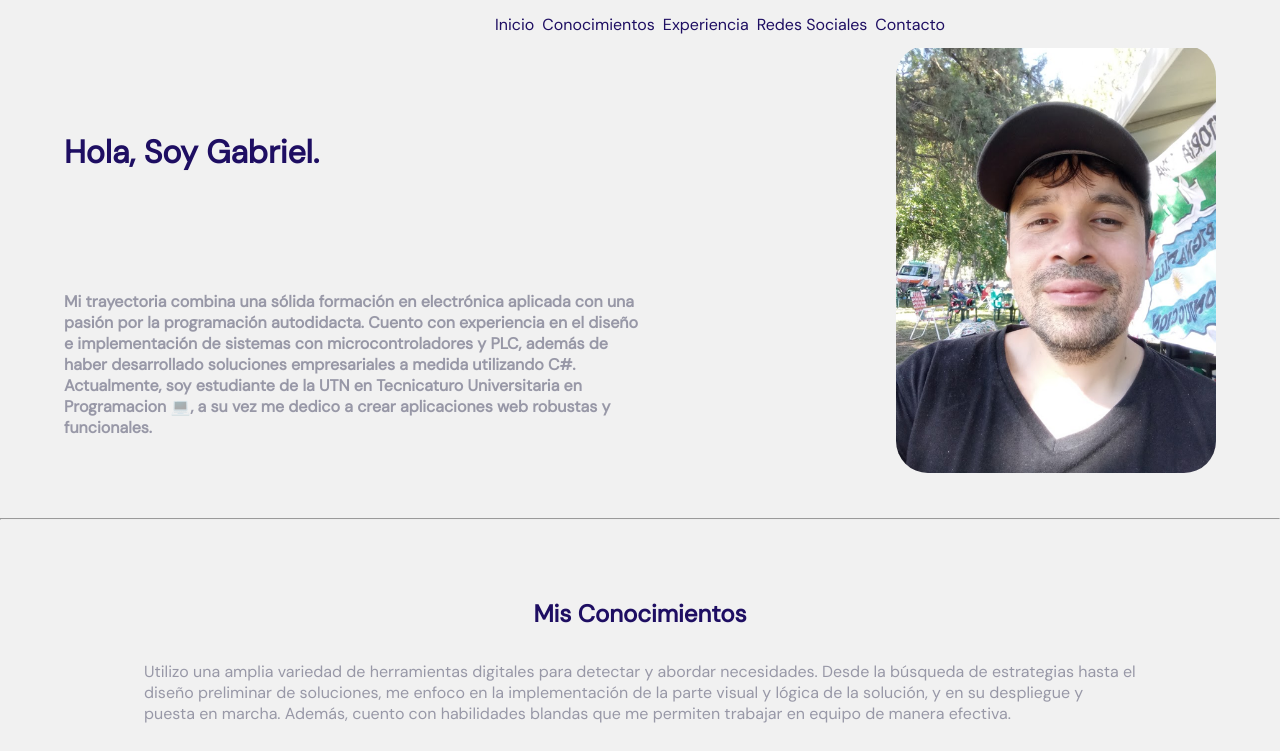
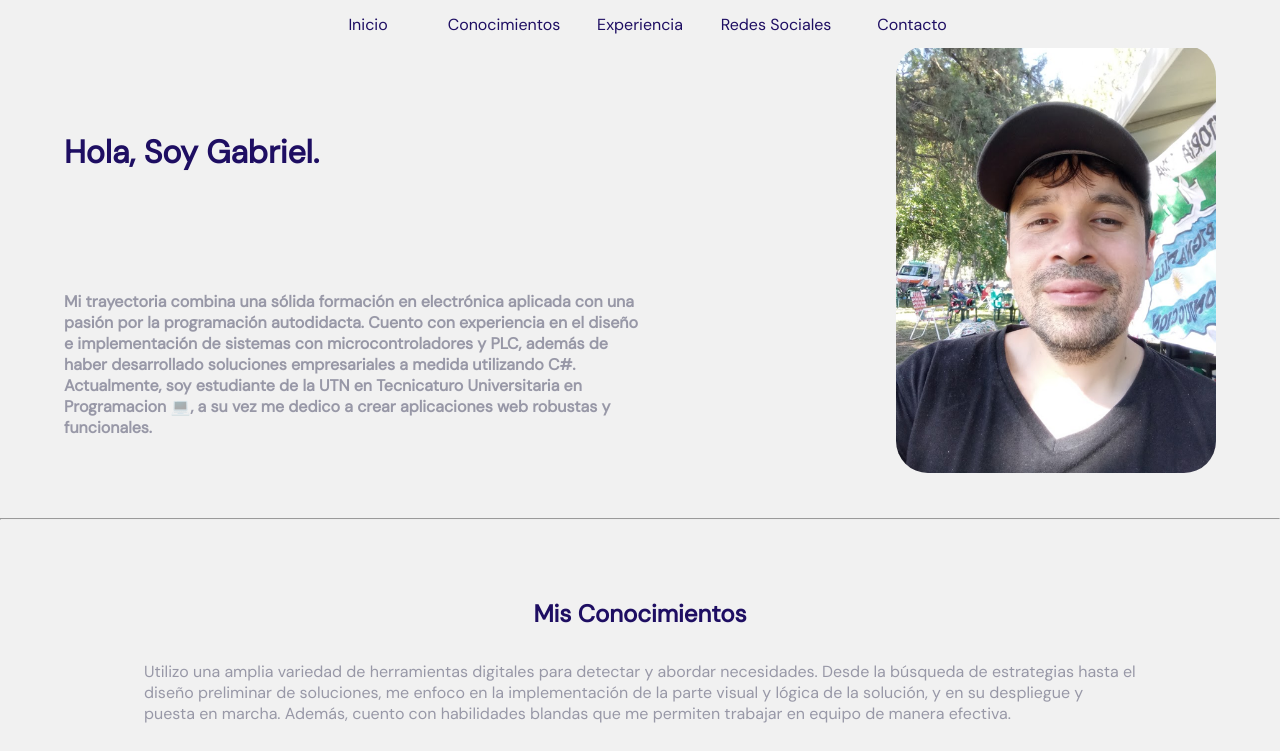
Before and after one commit to gabrielrskm/Portfolio, a plain HTML site: page index.html in a window 1280 px wide. Shown: the top 751 px of the page. Drawn offline with Linux system fonts and the light colour scheme; a script that the page names is missing.

Commit message:
css nav modify

```diff
--- a/styles.css
+++ b/styles.css
@@ -61,24 +61,31 @@ section {
 nav {
    display: flex;
    flex-direction: row;
-   justify-content: center;
+   justify-content: flex-start;
    align-items: center;
    background-color: var(--primary-bgcolor);
    height: 3rem;
    position: fixed;
+   width: 100%;
    top: 0;
    left: 0;
-   width: 100%;
+   overflow-x: scroll;
+   overflow-y: hidden;
 }
 ul {
    display: flex;
    flex-direction: row;
    justify-content: space-between;
-   align-items: center;
+   align-items: start;
    gap: 2rem;
 }
 ul > li {
+   display: flex;
+   flex-direction: column;
+   align-items: center;
+   justify-content: start;
    font-size: medium;
+   width: 8rem;
 }
 
 main > header {
@@ -196,21 +203,21 @@ footer > * {
    align-items: center;
 }
 
-.formulario{
+.formulario {
    display: flex;
    flex-direction: column;
    justify-content: space-between;
    align-items: center;
 }
 
-.itemForm{
+.itemForm {
    display: flex;
    flex-direction: row;
    justify-content: start;
    align-items: baseline;
 }
 
-.itemForm > label{
+.itemForm > label {
    height: 1rem;
    width: 6rem;
    margin-top: 1rem;
@@ -237,9 +244,20 @@ footer > * {
 
 @media (min-width: 570px) {
    nav {
-      margin-left: 5rem;
-      margin-right: 5rem;
+      display: flex;
+      flex-direction: row;
+      justify-content: center;
+      align-items: center;
+      background-color: var(--primary-bgcolor);
+      height: 3rem;
+      position: fixed;
+      width: 100%;
+      top: 0;
+      left: 0;
+      overflow-x: auto;
+      overflow-y: hidden;
    }
+
    ul {
       display: flex;
       flex-direction: row;
```
Lines whose indentation alone changed are shown as unchanged.
